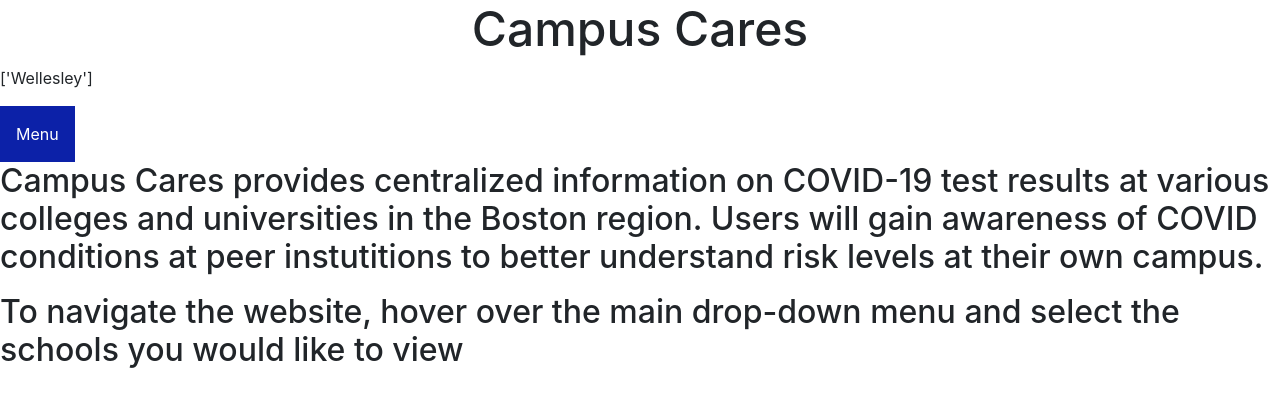
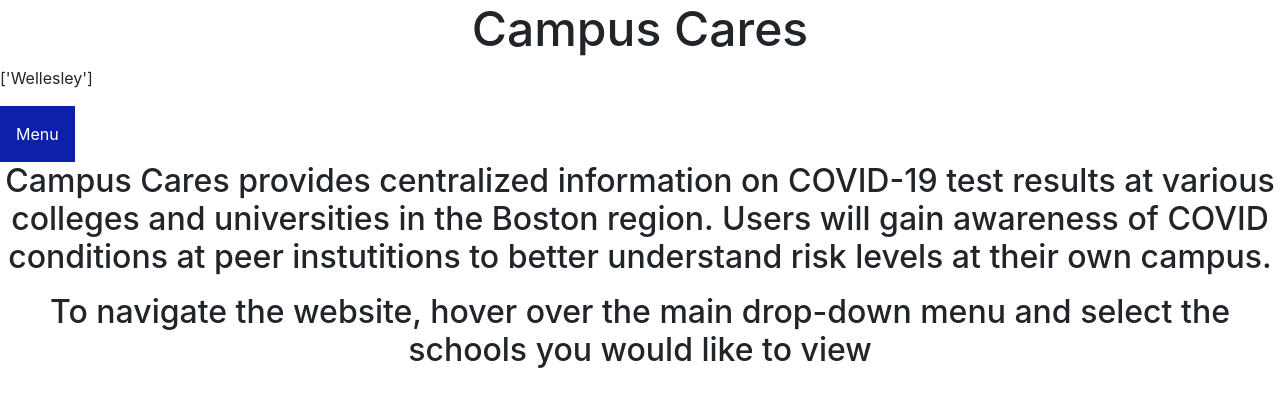
Before and after one commit to annalieb/CampusTracker, a Flask app: page /wellesley in a window 1280 px wide. Shown: the top 407 px of the page. Run offline with Flask 2, Linux system fonts and the light colour scheme; data that the repository does not hold is empty; some libraries are stand-ins or nearby versions.

Commit message:
Update wellesley.html

```diff
--- a/templates/wellesley.html
+++ b/templates/wellesley.html
@@ -37,10 +37,13 @@
   </div>
   </div>
 
-  <h2 id="aboutSection>About</h2>
-  <p id="aboutText">Campus Cares provides centralized information on COVID-19 test results at various colleges and universities in the Boston region.
+  <div class="About">
+    <h2 id="aboutSection>About</h2>
+    <p id="aboutText">Campus Cares provides centralized information on COVID-19 test results at various colleges and universities in the Boston region.
     Users will gain awareness of COVID conditions at peer instutitions to better understand risk levels at their own campus.</p>
-  <p id="Instructions">To navigate the website, hover over the main drop-down menu and select the schools you would like to view</p>
+    <p id="Instructions">To navigate the website, hover over the main drop-down menu and select the schools you would like to view</p>
+  </div>
+
 
 </body>
 
```
